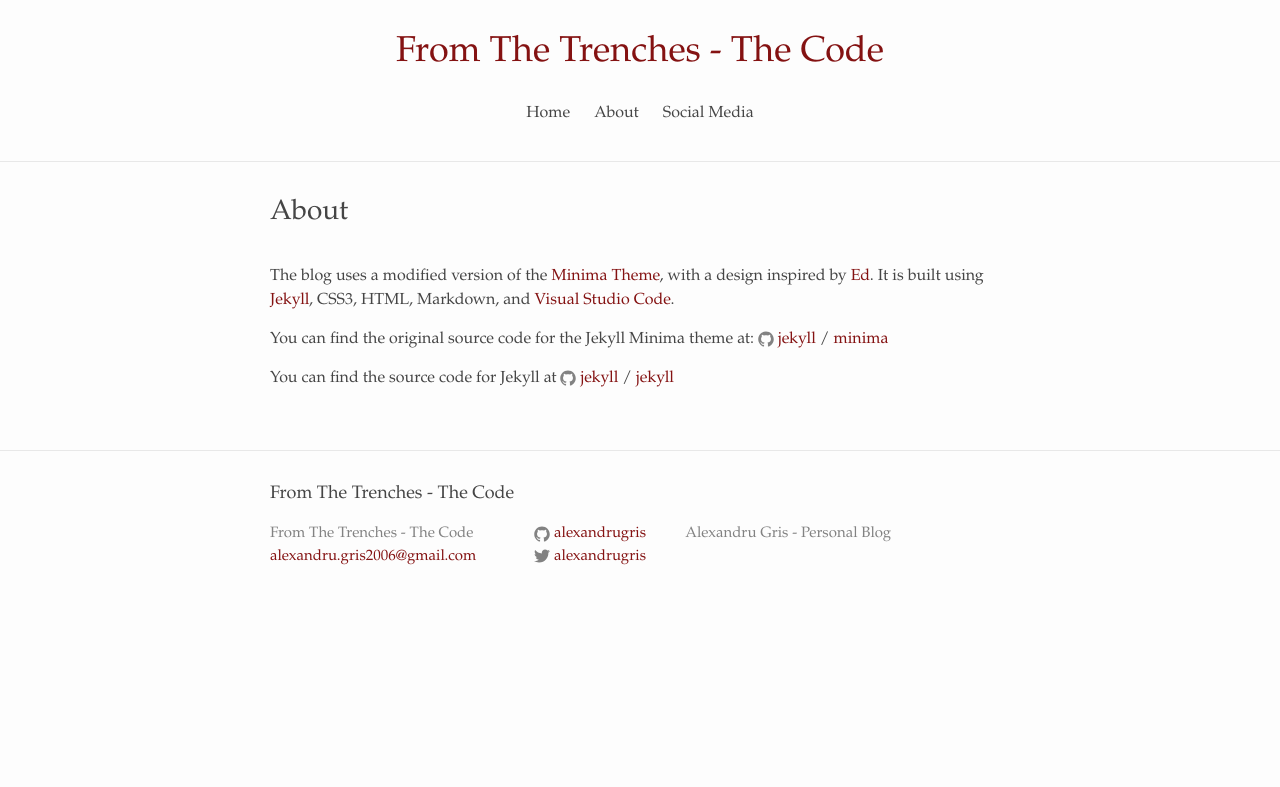
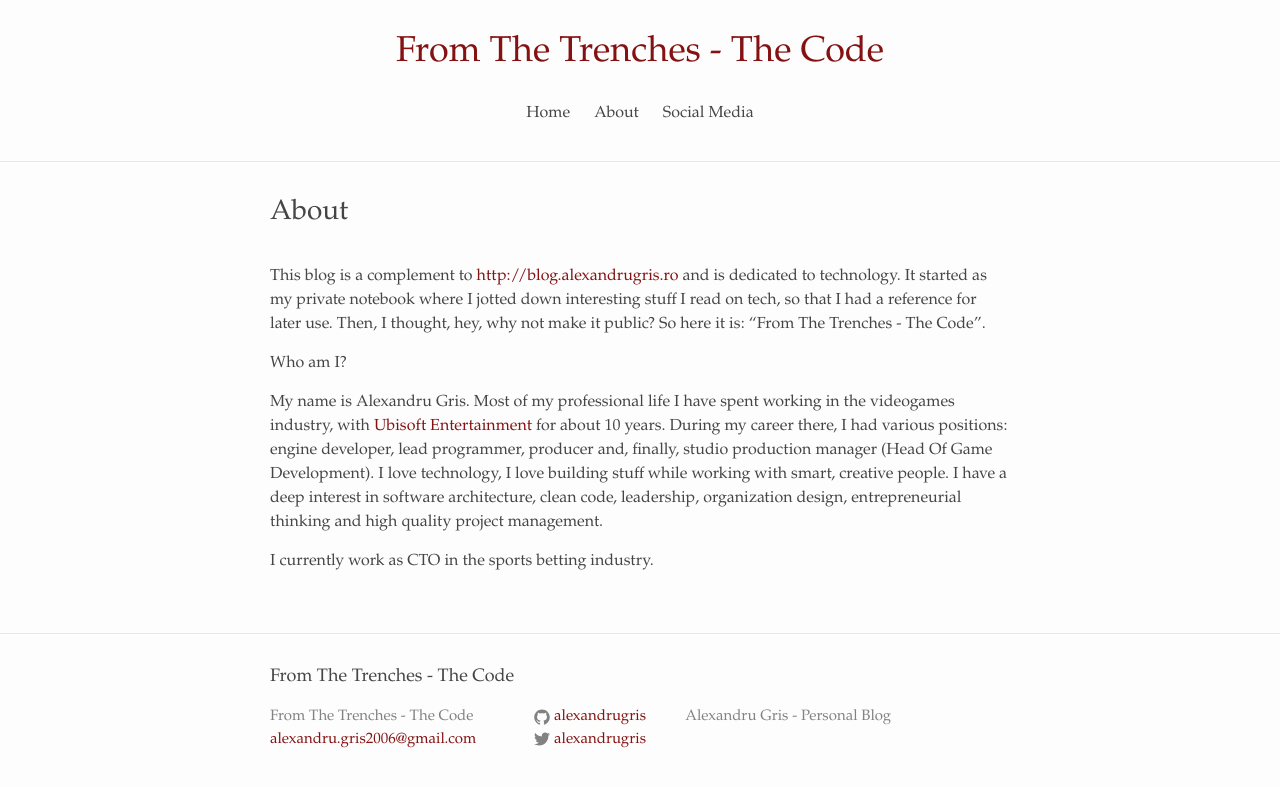
Before and after one commit to alexandrugris/my-jekyll-tech-blog, a Jekyll site: the page built from MyBlog/about.md, in a window 1280 px wide. Shown: the top 787 px of the page. Built offline with Jekyll 4.4.1, drawn with Linux system fonts in a browser that asks for light colours.

Commit message:
changes to structure

```diff
--- a/MyBlog/about.md
+++ b/MyBlog/about.md
@@ -3,13 +3,12 @@ layout: page
 title: About
 permalink: /about/
 ---
-The blog uses a modified version of the [Minima Theme](https://github.com/jekyll/minima), with a design inspired by [Ed](https://github.com/elotroalex/ed).
-It is built using [Jekyll](https://jekyllrb.com/), CSS3, HTML, Markdown, and [Visual Studio Code](http://code.visualstudio.com/).
+This blog is a complement to [http://blog.alexandrugris.ro](http://blog.alexandrugris.ro) and is dedicated to technology. It started as my private notebook where I jotted down interesting stuff I read on tech, so that I had a reference for later use. Then, I thought, hey, why not make it public? So here it is: “From The Trenches - The Code”.
 
-You can find the original source code for the Jekyll Minima theme at:
-{% include icon-github.html username="jekyll" %} /
-[minima](https://github.com/jekyll/minima)
+Who am I?
 
-You can find the source code for Jekyll at
-{% include icon-github.html username="jekyll" %} /
-[jekyll](https://github.com/jekyll/jekyll)
+My name is Alexandru Gris. Most of my professional life I have spent working in the videogames industry, with [Ubisoft Entertainment](https://www.ubisoft.com/en-GB/) for about 10 years.
+During my career there, I had various positions: engine developer, lead programmer, producer and, finally, studio production manager (Head Of Game Development). I love technology, I love building stuff while working with smart, creative people.
+I have a deep interest in software architecture, clean code, leadership, organization design, entrepreneurial thinking and high quality project management.
+
+I currently work as CTO in the sports betting industry.
```
Also changed, not shown: MyBlog/index.md (+2 -8 lines).
